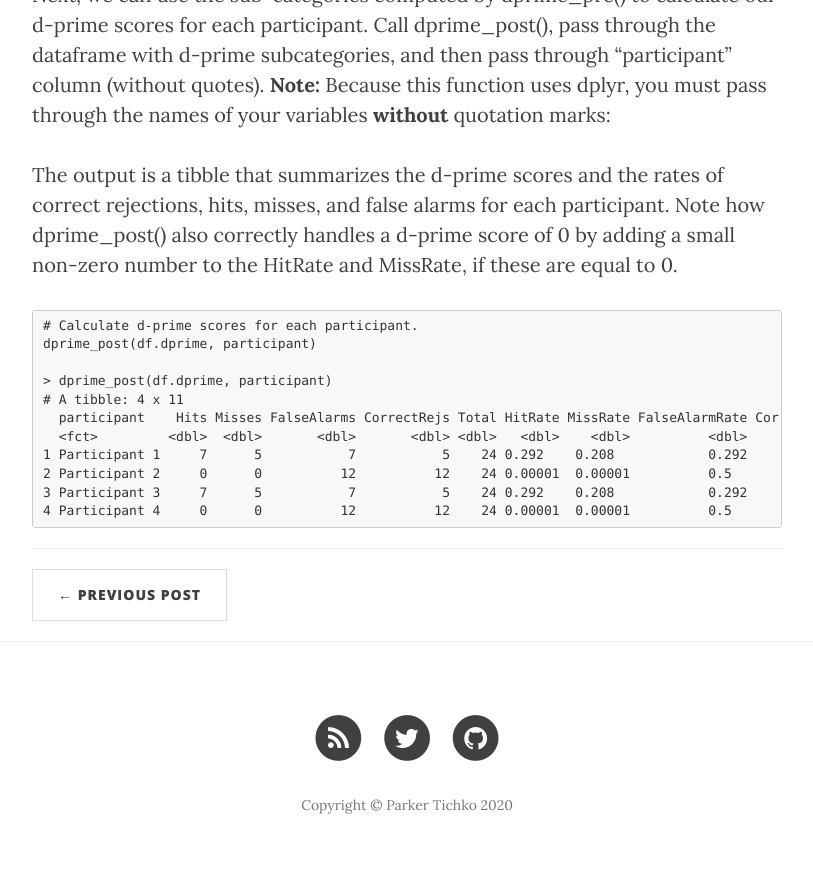
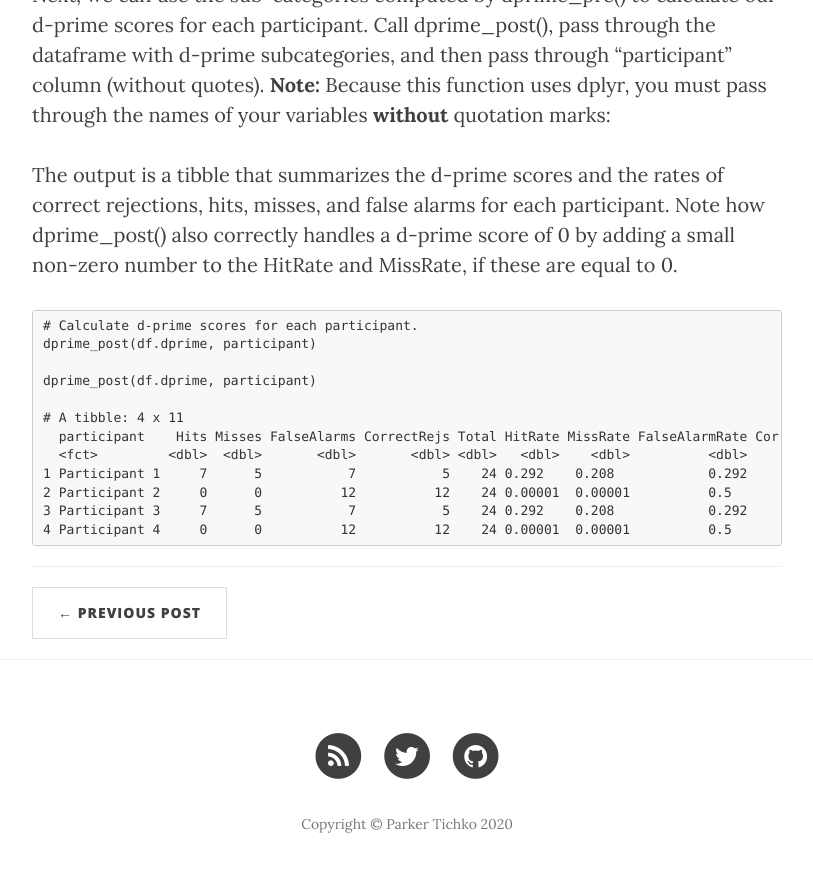
Before and after one commit to ptichko/ptichko.github.io, a Jekyll site: the page built from _posts/2020-07-30-R-Functions-To-Calculate-D-Prime.md, in a window 1280 px wide and 900 px high, scrolled down 2179 px. Shown: the top 872 px of the window, without its empty margins (233-1046 px from the left). Built offline with Jekyll 4.4.1, drawn with Linux system fonts in a browser that asks for light colours; nearby versions of some CDN libraries.

```diff
--- a/_posts/2020-07-30-R-Functions-To-Calculate-D-Prime.md
+++ b/_posts/2020-07-30-R-Functions-To-Calculate-D-Prime.md
@@ -69,7 +69,8 @@ The output is a tibble that summarizes the d-prime scores and the rates of corre
 # Calculate d-prime scores for each participant.
 dprime_post(df.dprime, participant)
 
-> dprime_post(df.dprime, participant)
+dprime_post(df.dprime, participant)
+
 # A tibble: 4 x 11
   participant    Hits Misses FalseAlarms CorrectRejs Total HitRate MissRate FalseAlarmRate CorrectRejRate Dprime
   <fct>         <dbl>  <dbl>       <dbl>       <dbl> <dbl>   <dbl>    <dbl>          <dbl>          <dbl>  <dbl>
```
